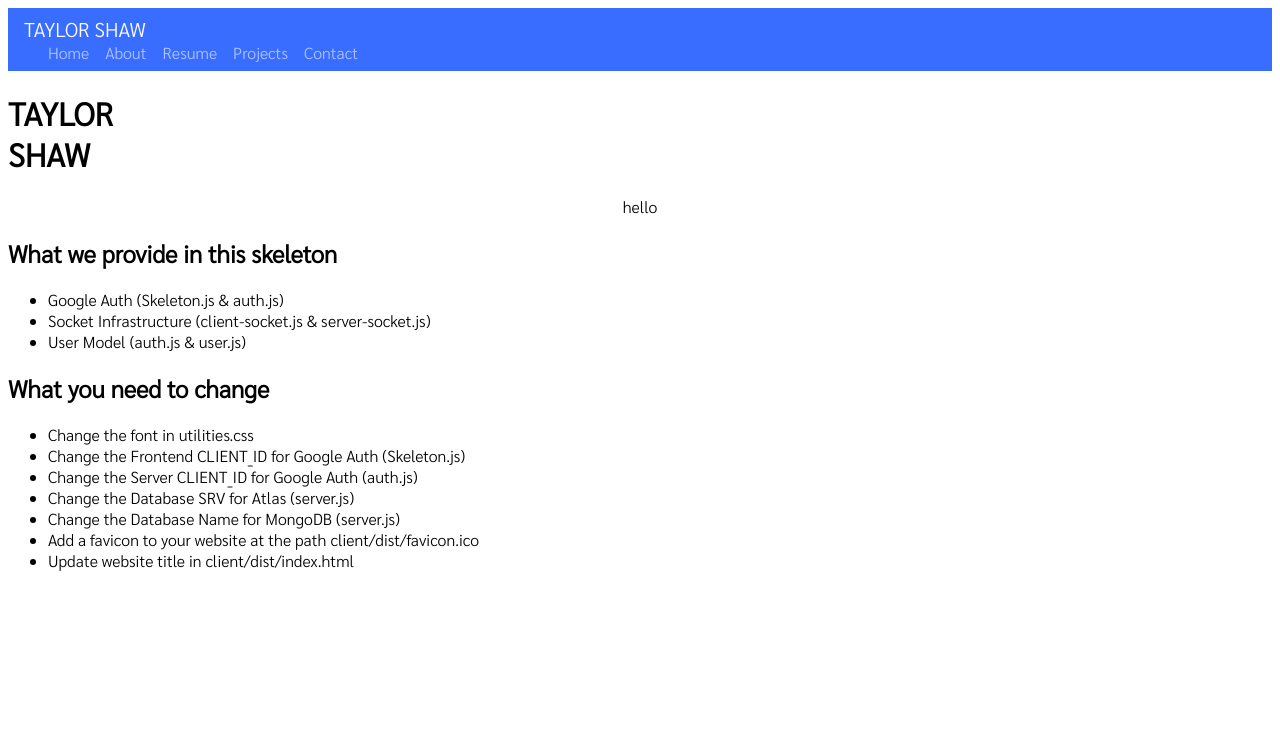
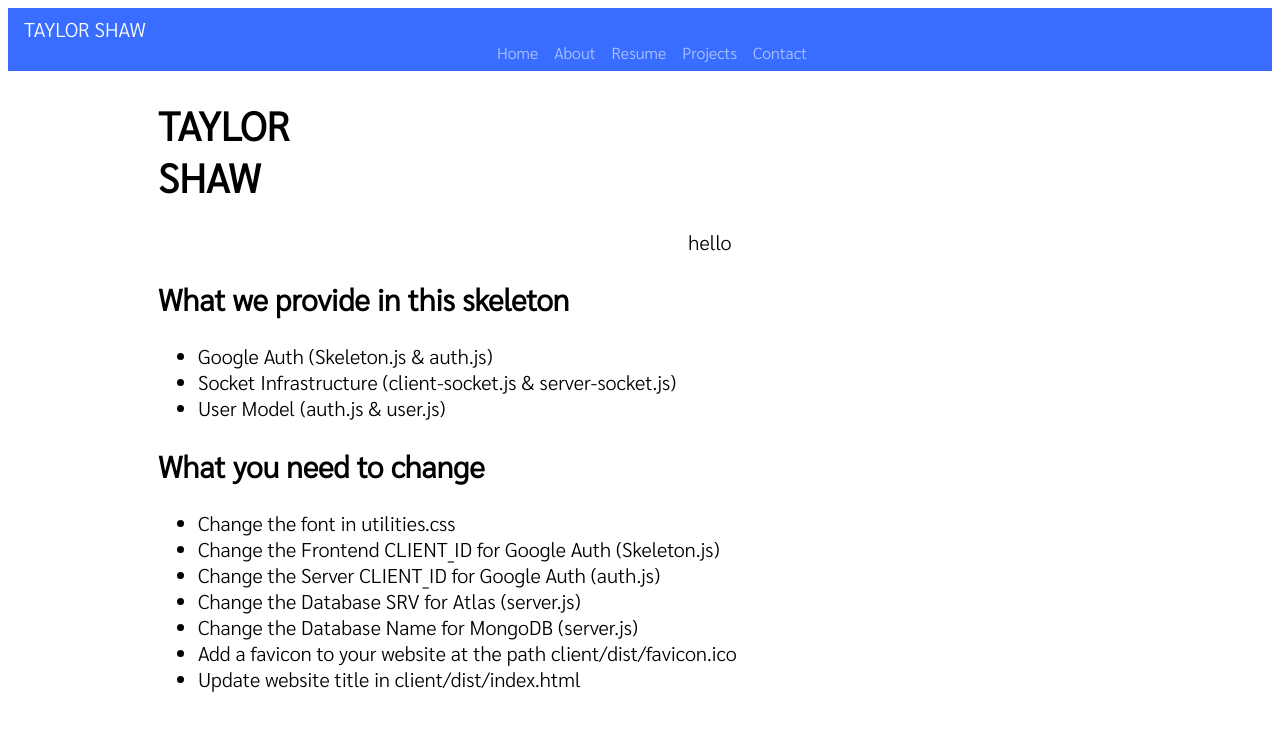
Before and after one commit to teafortay/taylorcodeshop, a React app: page / in a window 1280 px wide. Shown: the top 730 px of the page. Built offline with nearby package versions, Linux system fonts and the light colour scheme; the HTML template or start-up script is replaced by a standard one.

Commit message:
adding sidebar

```diff
--- a/client/src/components/App.js
+++ b/client/src/components/App.js
@@ -9,6 +9,7 @@ import Contact from "./pages/Contact.js";
 import NavBar from "./modules/NavBar.js";
 
 import "../utilities.css";
+import "../components/modules/SideBar.css"
 
 //import { socket } from "../client-socket.js";
 
@@ -27,12 +28,7 @@ class App extends Component {
   }
 
   componentDidMount() {
-/*     get("/api/whoami").then((user) => {
-      if (user._id) {
-        // they are registed in the database, and currently logged in.
-        this.setState({ userId: user._id });
-      }
-    }); */
+
   }
 
   render() {
@@ -40,7 +36,7 @@ class App extends Component {
       <>
       <NavBar
       />
-
+      <div className="main">
         <Router>
           <Home
             path="/"
@@ -59,6 +55,7 @@ class App extends Component {
           />
           <NotFound default />
         </Router>
+        </div>
       </>
     );
   }
--- a/client/src/components/modules/NavBar.js
+++ b/client/src/components/modules/NavBar.js
@@ -15,7 +15,7 @@ class NavBar extends Component {
     return (
       <nav className="NavBar-container">
         <div className="NavBar-title u-inlineBlock">TAYLOR SHAW</div>
-        <div className =".u-textCenter">
+        <div className ="u-textCenter">
         <div className="NavBar-linkContainer u-inlineBlock">
           <Link to="/" className="NavBar-link">
             Home
--- /dev/null
+++ b/client/src/components/modules/SideBar.css
@@ -0,0 +1,33 @@
+.sidenav {
+    width: 130px;
+    position: fixed;
+    z-index: 1;
+    top: 20px;
+    left: 10px;
+    background: #eee;
+    overflow-x: hidden;
+    padding: 8px 0;
+  }
+
+  .sidenav a {
+    padding: 6px 8px 6px 16px;
+    text-decoration: none;
+    font-size: 25px;
+    color: #2196F3;
+    display: block;
+  }
+
+  .sidenav a:hover {
+    color: #064579;
+  }
+
+  .main {
+    margin-left: 140px; /* Same width as the sidebar + left position in px */
+    font-size: 20px; /* Increased text to enable scrolling */
+    padding: 0px 10px;
+  }
+
+  @media screen and (max-height: 450px) {
+    .sidenav {padding-top: 15px;}
+    .sidenav a {font-size: 18px;}
+  }
```
